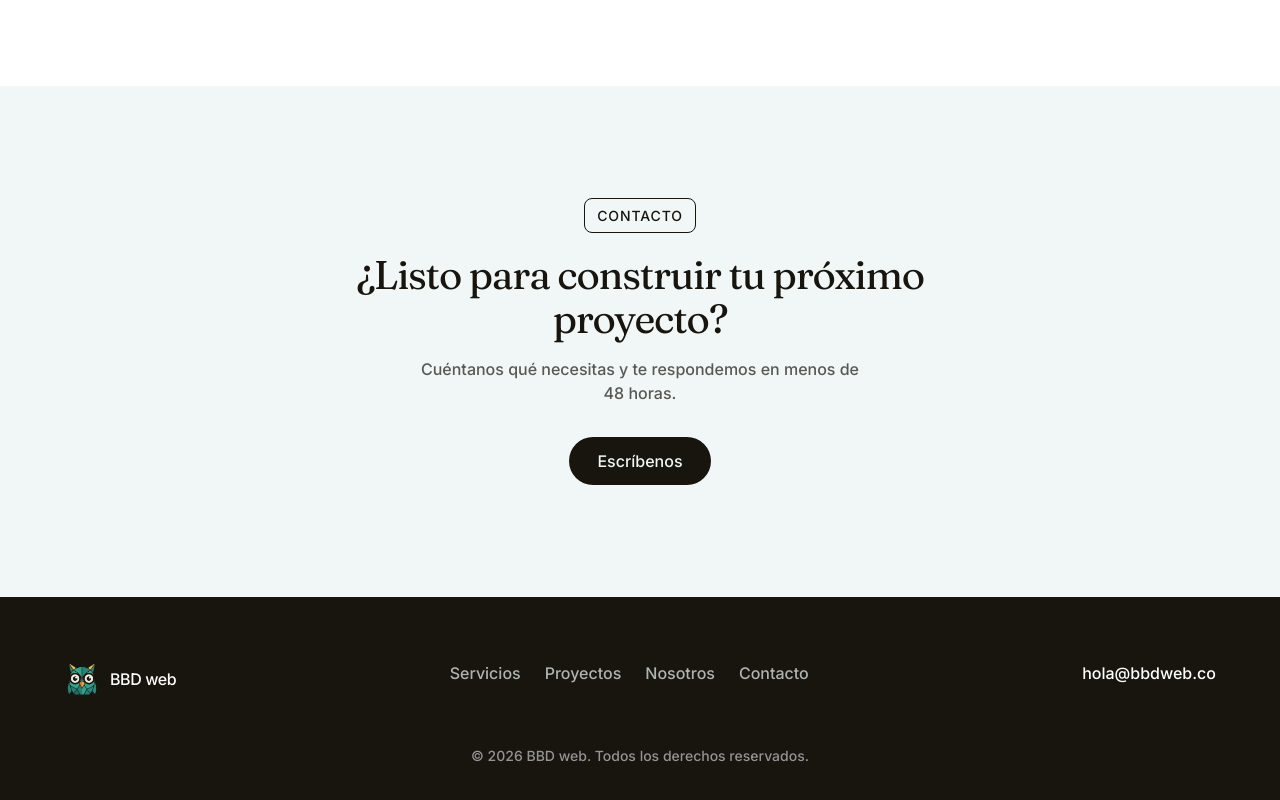
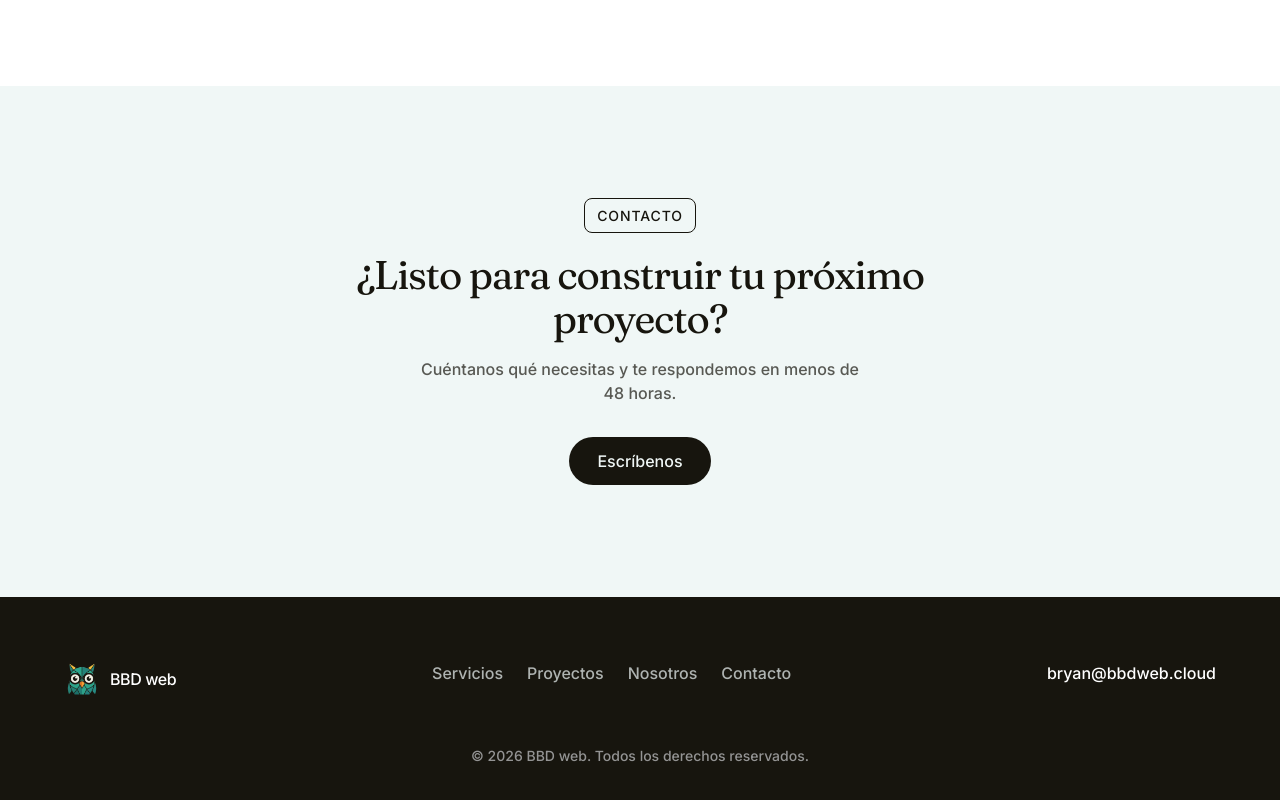
Before and after one commit to BryanFG01/BBDWeb, a React (Vite) app: page / in a window 1280 px wide. Shown: the part 2713-3513 px from the top of the page. Built offline with nearby package versions, Linux system fonts and the light colour scheme.

Commit message:
Update contact and whatsapp configurations

```diff
--- a/src/domain/contact/contactContent.ts
+++ b/src/domain/contact/contactContent.ts
@@ -2,7 +2,7 @@ export const contactContent = {
   eyebrow: "Contacto",
   heading: "¿Listo para construir tu próximo proyecto?",
   description: "Cuéntanos qué necesitas y te respondemos en menos de 48 horas.",
-  email: "hola@bbdweb.co",
+  email: "bryan@bbdweb.cloud",
   ctaLabel: "Escríbenos",
   whatsappMessage: "Hola, quiero hablar sobre un proyecto con BBD web.",
 };
--- a/src/infrastructure/config/whatsapp.ts
+++ b/src/infrastructure/config/whatsapp.ts
@@ -2,7 +2,7 @@
  * Placeholder number — override with the real business WhatsApp line via
  * VITE_WHATSAPP_NUMBER in .env (digits only, with country code, no "+").
  */
-const WHATSAPP_NUMBER = import.meta.env.VITE_WHATSAPP_NUMBER ?? "573000000000";
+const WHATSAPP_NUMBER = import.meta.env.VITE_WHATSAPP_NUMBER ?? "573004309200";
 
 export function buildWhatsappLink(message: string) {
   return `https://wa.me/${WHATSAPP_NUMBER}?text=${encodeURIComponent(message)}`;
```
